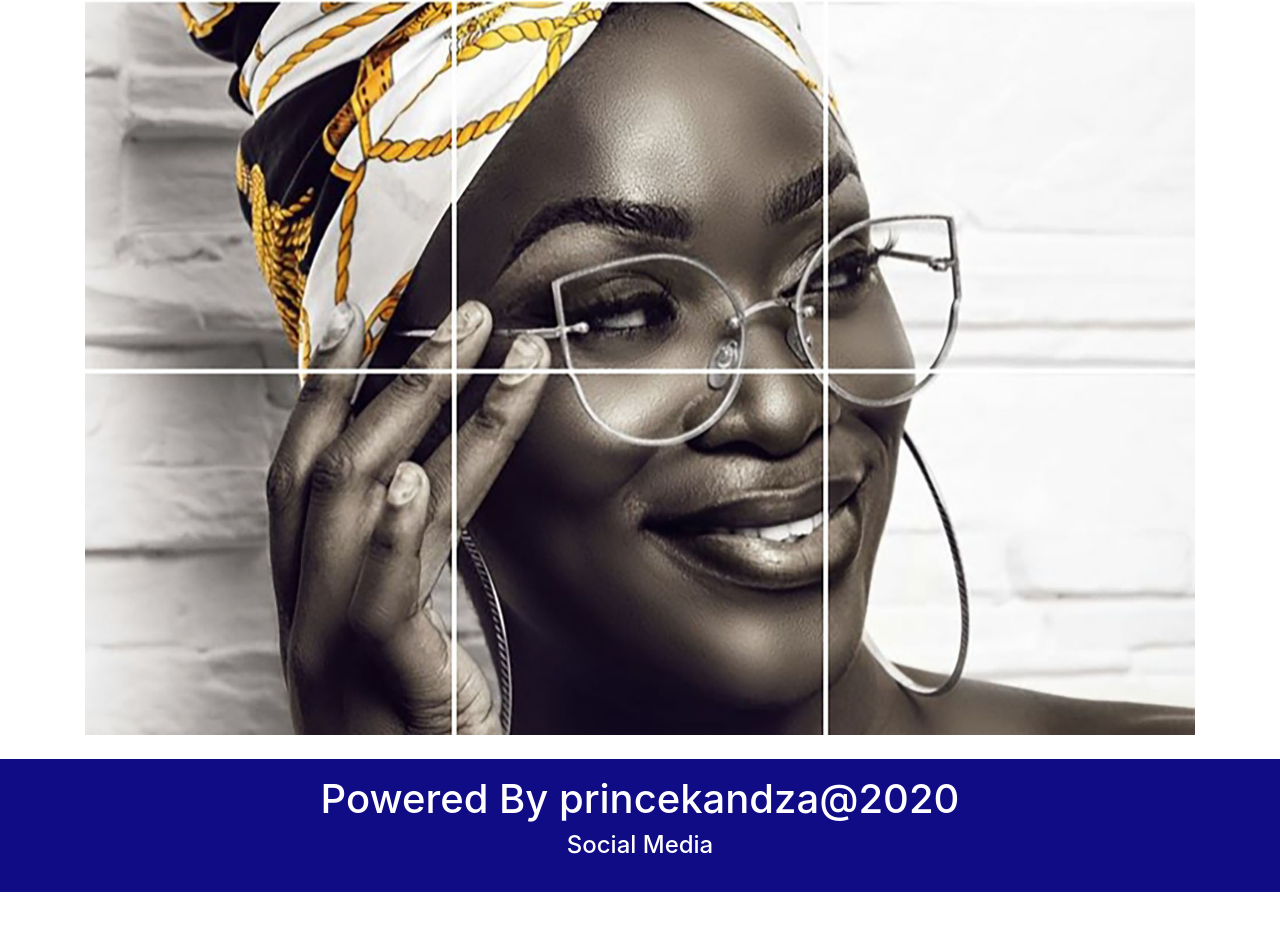
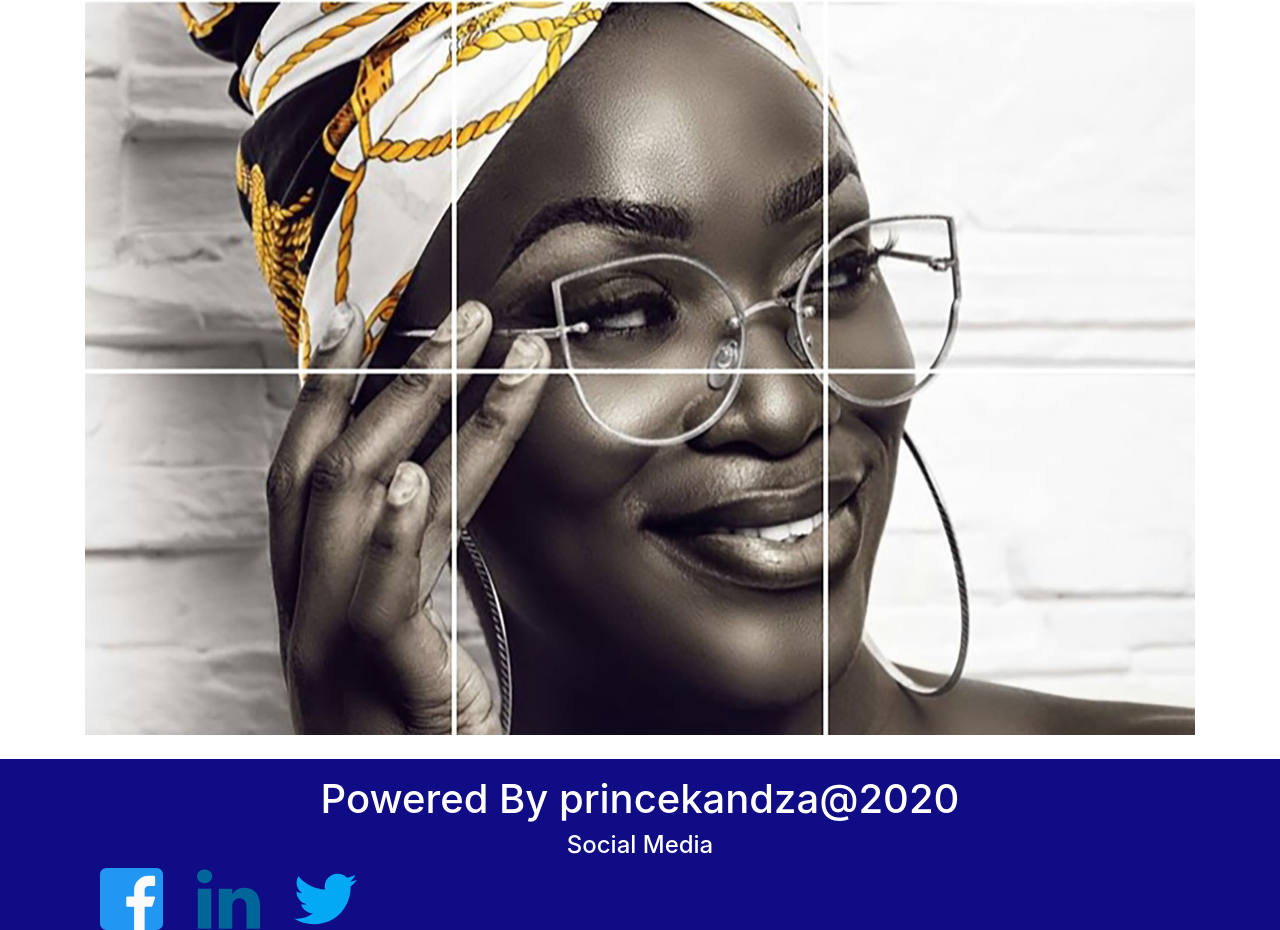
Before and after one commit to costany93/WashUp, a plain HTML site: page index.html in a window 1280 px wide. Shown: the part 3390-4320 px from the top of the page. Before the commit the page ends 4282 px from the top, so only its background shows below. Drawn offline with nearby package versions, Linux system fonts and the light colour scheme; the site is published under a folder, as on GitHub Pages, so addresses that start at the root find nothing.

Commit message:
social media path change

```diff
--- a/index.html
+++ b/index.html
@@ -244,9 +244,9 @@
                     <h4 class="text-white text-center">Social Media</4>
                 </div>
                 <div class="col-md-12">
-                        <img src="/img/facebook.svg" class="col-2 col-lg-1" alt="">
-                        <img src="/img/linkedin.svg" class="col-2 col-lg-1" alt="">
-                        <img src="/img/twitter.svg" class="col-2 col-lg-1" alt="">
+                        <img src="./img/facebook.svg" class="col-2 col-lg-1" alt="">
+                        <img src="./img/linkedin.svg" class="col-2 col-lg-1" alt="">
+                        <img src="./img/twitter.svg" class="col-2 col-lg-1" alt="">
                 </div>
             </div>
         </div>
```
